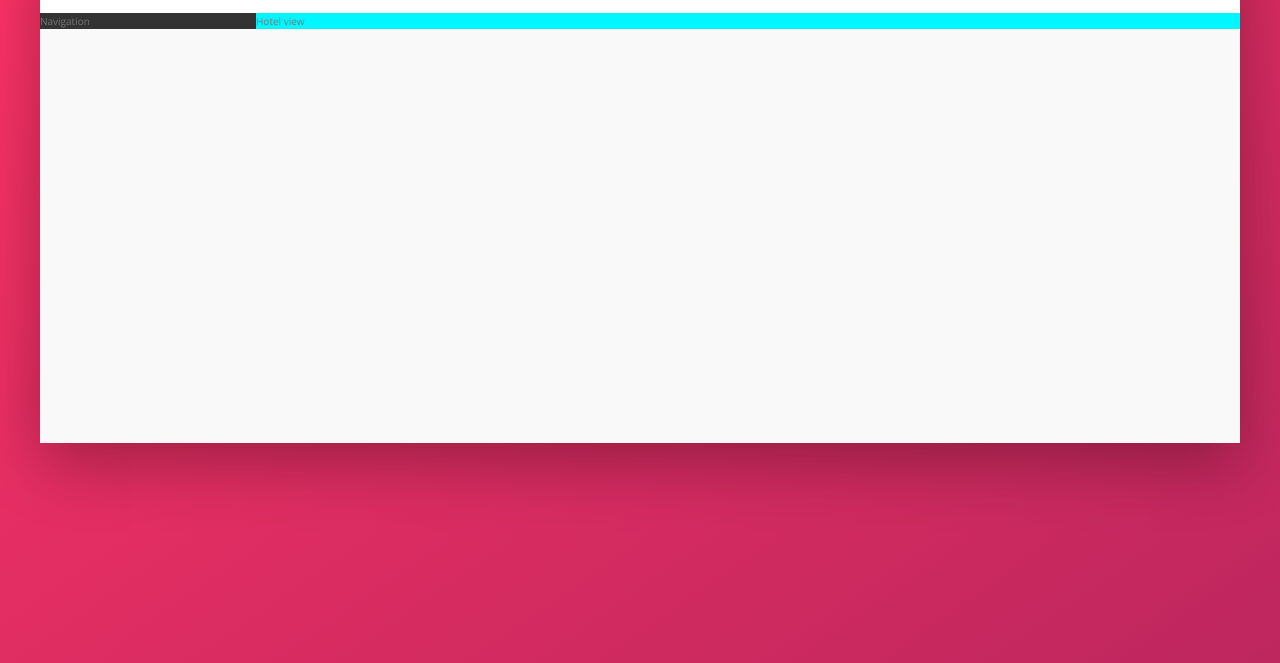
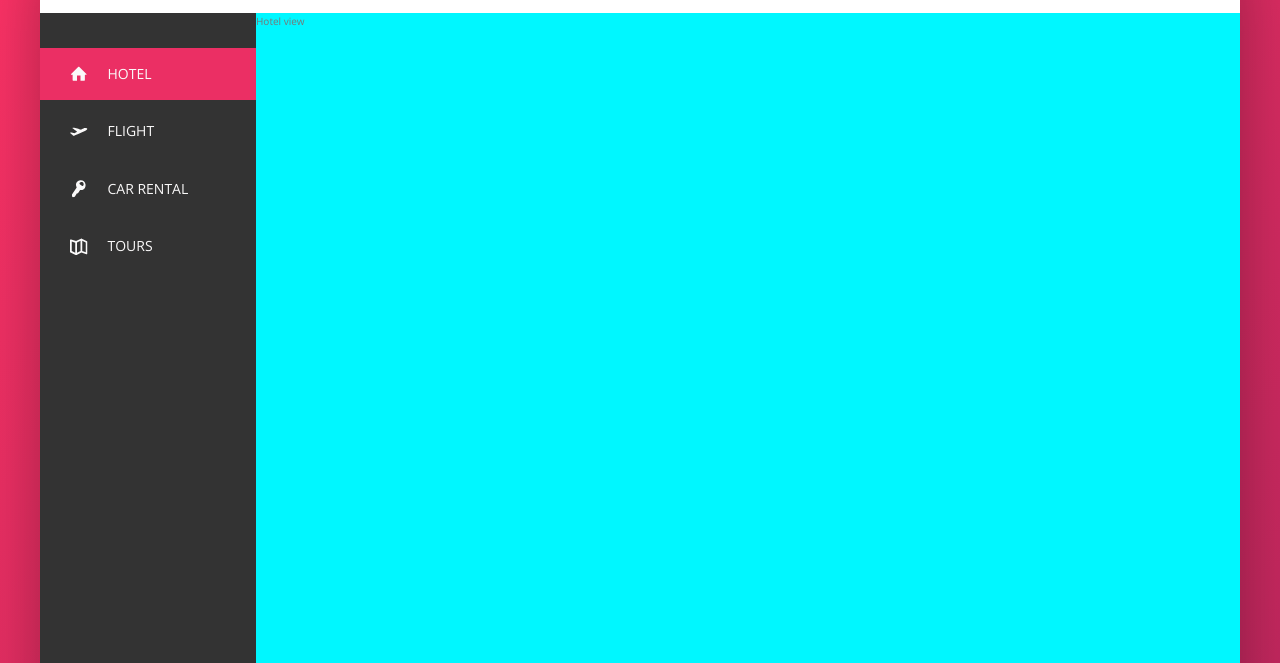
Before and after one commit to husseiny-m/trillo-app, a website: page index.html in a window 1280 px wide. Shown: the part 137-800 px from the top of the page. Drawn offline with nearby package versions, Linux system fonts and the light colour scheme.

Commit message:
built the navigation

```diff
--- a/index.html
+++ b/index.html
@@ -50,8 +50,45 @@
       </header>
       <div class="content">
         <nav class="sidebar">
-          Navigation
+          <ul class="side-nav">
+            <li class="side-nav__item side-nav__item--active">
+              <a href="#" class="side-nav__link">
+                <svg class="side-nav__icon">
+                  <use xlink:href="img/sprite.svg#icon-home"></use>
+                </svg>
+                <span>Hotel</span>
+              </a>
+            </li>
+            <li class="side-nav__item">
+              <a href="#" class="side-nav__link">
+                <svg class="side-nav__icon">
+                  <use xlink:href="img/sprite.svg#icon-aircraft-take-off"></use>
+                </svg>
+                <span>Flight</span>
+              </a>
+            </li>
+            <li class="side-nav__item">
+              <a href="#" class="side-nav__link">
+                <svg class="side-nav__icon">
+                  <use xlink:href="img/sprite.svg#icon-key"></use>
+                </svg>
+                <span>Car rental</span>
+              </a>
+            </li>
+            <li class="side-nav__item">
+              <a href="#" class="side-nav__link">
+                <svg class="side-nav__icon">
+                  <use xlink:href="img/sprite.svg#icon-map"></use>
+                </svg>
+                <span>Tours</span>
+              </a>
+            </li>
+          </ul>
+          <div class="legal">
+            &copy; 2020 by trillo. All rights reserved.
+          </div>
         </nav>
+
         <main class="hotel-view">
           Hotel view
         </main>
--- a/sass/_components.scss
+++ b/sass/_components.scss
@@ -116,3 +116,73 @@
   }
 
 }
+
+//SIDE NAVIGATION
+.side-nav {
+  font-size: 1.4rem;
+  list-style: none;
+  margin-top: 3.5rem;
+
+
+  &__item {
+    position: relative;
+
+    &:not(:last-child) {
+      margin-bottom: .5rem;
+    }
+  }
+
+  &__item::before {
+    content: "";
+    position: absolute;
+    top: 0;
+    left: 0;
+    height: 100%;
+    width: 3px;
+    background-color: var(--color-primary);
+    transform: scaleY(0);
+    transition: transform .2s,
+                width .4s cubic-bezier(1,0,0,1) .2s,
+                background-color .1s;
+  }
+
+  &__item:hover::before,
+  &__item--active::before {
+
+    transform: scaleY(1);
+    width: 100%
+  }
+
+  &__item:active::before{
+    background-color: var(--color-primary-light);
+  }
+
+  &__link:link,
+  &__link:visited {
+    color: var(--color-grey-light-1);
+    text-decoration: none;
+    text-transform: uppercase;
+    display: block;
+    padding: 1.5rem 3rem;
+    position: relative;
+    z-index: 10;
+
+    display: flex;
+    align-items: center;
+  }
+
+  &__icon {
+    width: 1.75rem;
+    height: 1.75rem;
+    fill: currentColor;
+    margin-right: 2rem;
+  }
+}
+
+//LEGAL TEXT
+.legal {
+  font-size: 1.2rem;
+  color: var(--color-grey-light-4);
+  text-align: center;
+  padding: 2.5rem;
+}
--- a/sass/_layout.scss
+++ b/sass/_layout.scss
@@ -24,11 +24,17 @@
 
 .sidebar {
   background-color: var(--color-grey-dark-1);
+  flex: 0 0 18%;
 
-  flex: 0 0 18%;
+  display: flex;
+  flex-direction: column;
+  justify-content: space-between;
 }
 
 .hotel-view {
+  flex: 1;
+
+  //test
   background-color: rgb(0, 247, 255);
-  flex: 1;
+  height: 80rem;
 }
```
Also changed, not shown: css/style.css.
